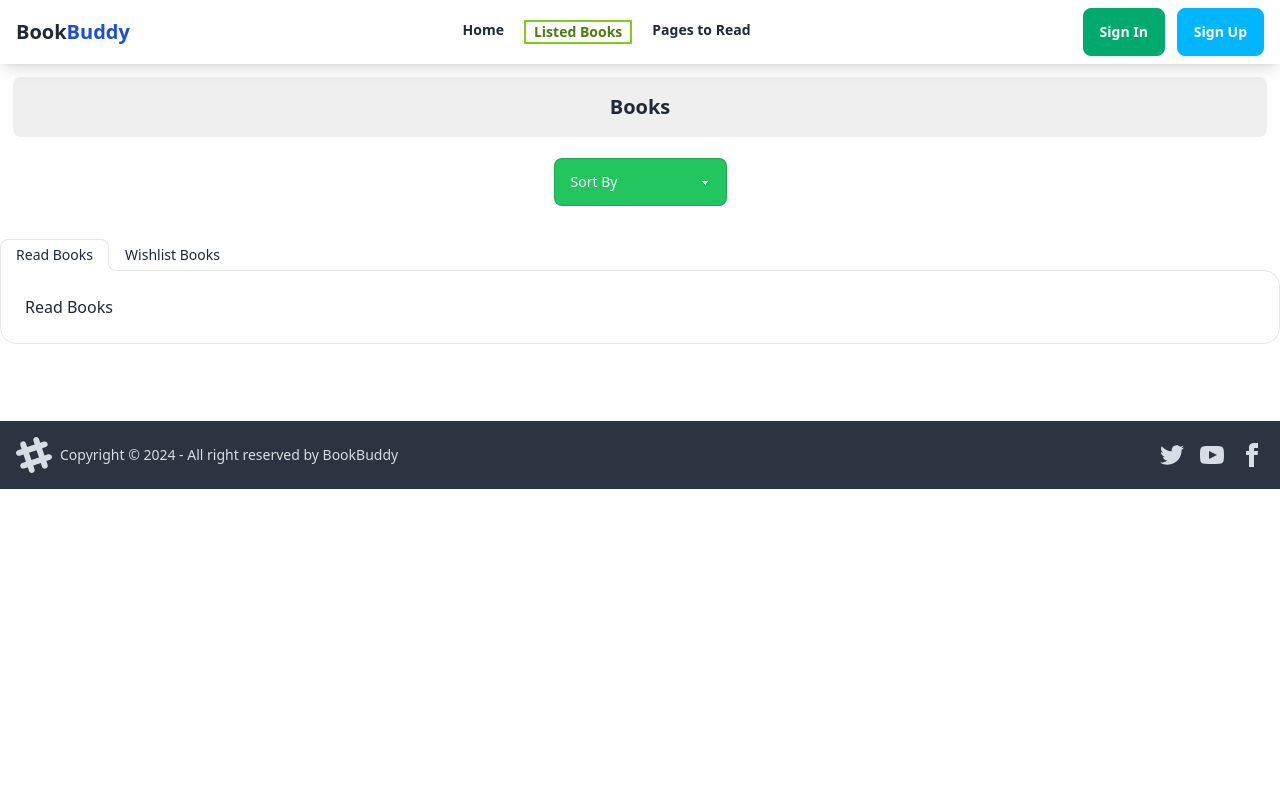
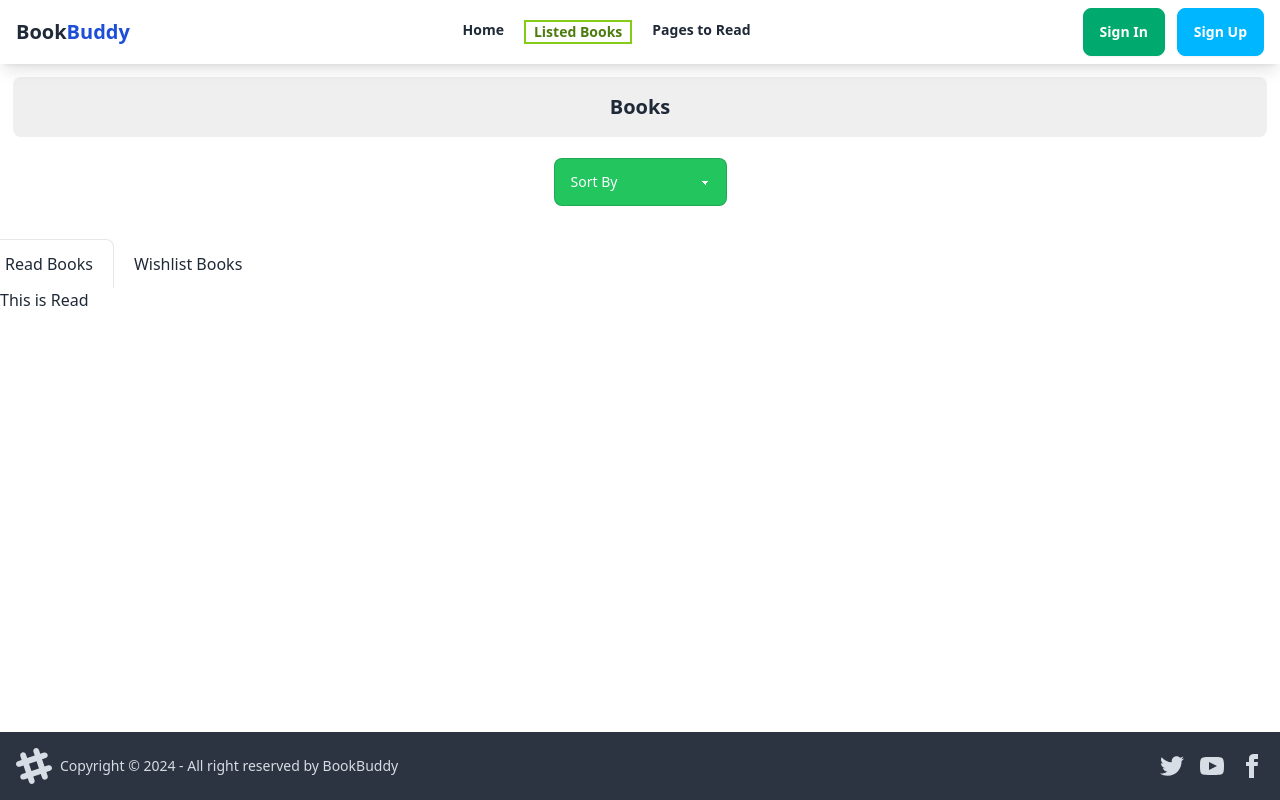
Before and after one commit to Kowsar14238/book-buddy, a React (Vite) app: page /ListedBooks in a window 1280 px wide. Built offline with nearby package versions, Linux system fonts and the light colour scheme.

Commit message:
Details working

```diff
--- a/src/components/Card.jsx
+++ b/src/components/Card.jsx
@@ -1,3 +1,4 @@
+/* eslint-disable react/prop-types */
 
 import { Link } from "react-router-dom";
 
--- /dev/null
+++ b/src/components/ReadBooks.jsx
@@ -0,0 +1,10 @@
+
+const ReadBooks = () => {
+    return (
+        <div>
+            <h1>This is Read</h1>
+        </div>
+    );
+};
+
+export default ReadBooks;
--- /dev/null
+++ b/src/components/WishlistBooks.jsx
@@ -0,0 +1,10 @@
+
+const WishlistBooks = () => {
+    return (
+        <div>
+            <h1>This is wishlist</h1>
+        </div>
+    );
+};
+
+export default WishlistBooks;
--- a/src/layouts/MainLayout.jsx
+++ b/src/layouts/MainLayout.jsx
@@ -4,12 +4,14 @@ import Footer from "../components/Footer";
 
 const MainLayout = () => {
   return (
-    <div>
+    <div style={{ display: 'flex', flexDirection: 'column', minHeight: '100vh' }}>
       <div className="h-16">
         <Nav />
       </div>
       {/* Packet the pages */}
-      <Outlet />
+      <div style={{ flex: '1' }}>
+        <Outlet />
+      </div>
 
       <div className="mt-[6%]">
         <Footer />
--- a/src/main.jsx
+++ b/src/main.jsx
@@ -6,6 +6,9 @@ import ListedBooks from "./pages/ListedBooks.jsx";
 import PagesRead from "./pages/PagesRead.jsx";
 import MainLayout from "./layouts/MainLayout.jsx";
 import CardDetails from "./pages/CardDetails.jsx";
+import ReadBooks from "./components/ReadBooks.jsx";
+import WishlistBooks from "./components/WishlistBooks.jsx";
+
 
 const router = createBrowserRouter([
   {
@@ -18,13 +21,24 @@ const router = createBrowserRouter([
         element: <Home />,
       },
       {
-        path: '/:bookId',
+        path: '/CardDetails/:bookId',
+        element: <CardDetails />,
         loader: () => fetch('/BookData.json'),
-        element: <CardDetails />,
       },
       {
         path: "/ListedBooks",
         element: <ListedBooks />,
+        loader: () => fetch('/BookData.json'),
+        children:[
+          {
+            index: true,
+            element: <ReadBooks />,
+          },
+          {
+            path: 'WishlistBooks',
+            element: <WishlistBooks />
+          }
+        ]
       },
       {
         path: "/PagesRead",
--- a/src/pages/CardDetails.jsx
+++ b/src/pages/CardDetails.jsx
@@ -1,12 +1,13 @@
 import { useLoaderData, useParams } from "react-router-dom";
 
 const CardDetails = () => {
+
   const cards = useLoaderData();
   const { bookId } = useParams();
   // console.log(bookId, cards);
 
   const card = cards.find((card) => card.bookId === parseInt(bookId));
-  console.log(card, bookId);
+  // console.log(card, bookId);
   // const { bookId, tags, bookName, author, category, rating } = cardInfo;
 
   return (
--- a/src/pages/ListedBooks.jsx
+++ b/src/pages/ListedBooks.jsx
@@ -1,5 +1,9 @@
+import { useState } from "react";
+import { Link, Outlet } from "react-router-dom";
 
 const ListedBooks = () => {
+  const [tabIndex, setTabIndex] = useState(0)
+
   return (
     <div>
       <div className="flex flex-col justify-center items-center m-[1%] ">
@@ -21,7 +25,22 @@ const ListedBooks = () => {
         </div>
       </div>
 
-      <div role="tablist" className="tabs tabs-lifted">
+      {/* Tabs */}
+      <div className="flex items-center -mx-4 overflow-x-auto overflow-y-hidden sm:justify-start flex-nowrap dark:bg-gray-100 dark:text-gray-800">
+        <Link to= '' onClick={() => setTabIndex(0)}
+          className={`flex items-center flex-shrink-0 px-5 py-3 space-x-2 ${tabIndex === 0 ? 'border border-b-0': 'border-b-0'} rounded-t-lg dark:border-gray-600 dark:text-gray-900`}
+        >
+          <span>Read Books</span>
+        </Link>
+        <Link to={`WishlistBooks`} onClick={() => setTabIndex(1)}
+          className={`flex items-center flex-shrink-0 px-5 py-3 space-x-2 ${tabIndex === 1 ? 'border border-b-0': 'border-b-0'} rounded-t-lg dark:border-gray-600 dark:text-gray-900`}
+        >
+          <span>Wishlist Books</span>
+        </Link>
+      </div>
+      <Outlet />
+
+      {/* <div role="tablist" className="tabs tabs-lifted">
         <input
           type="radio"
           name="my_tabs_2"
@@ -30,10 +49,7 @@ const ListedBooks = () => {
           aria-label="Read Books"
           checked
         />
-        <div
-          role="tabpanel"
-          className="tab-content bg-base-100 border-base-300 rounded-box p-6"
-        >
+        <div role="tabpanel" className="tab-content bg-base-100 border-base-300 rounded-box p-6">
           Read Books
         </div>
 
@@ -44,13 +60,10 @@ const ListedBooks = () => {
           className="tab"
           aria-label="Wishlist Books"
         />
-        <div
-          role="tabpanel"
-          className="tab-content bg-base-100 border-base-300 rounded-box p-6"
-        >
+        <div role="tabpanel" className="tab-content bg-base-100 border-base-300 rounded-box p-6">
           Wishlist Books
         </div>
-      </div>
+      </div> */}
     </div>
   );
 };
```
